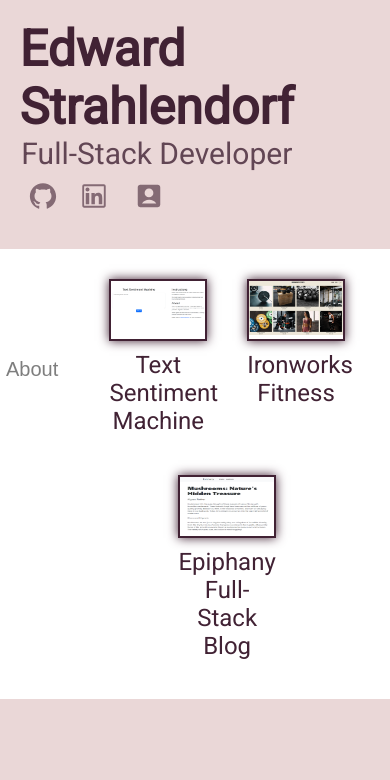
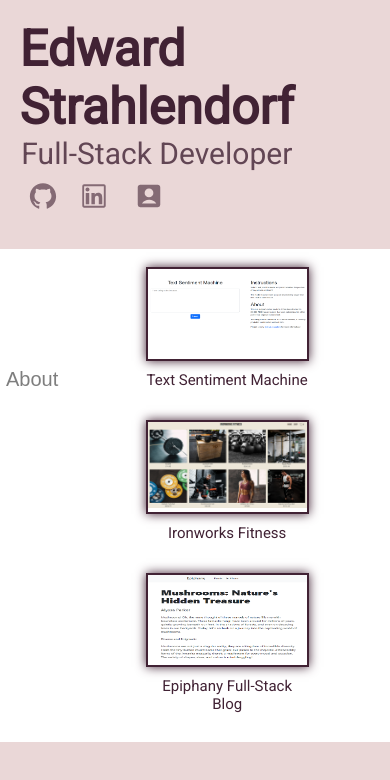
Before and after one commit to Edward-Arth/personal-site, a React (Vite) app: page / in a window 390 px wide. Both pictures are taken after a click on the button "Projects". Shown: the top 780 px of the page. Built offline with nearby package versions, Linux system fonts and the light colour scheme; some icons are missing.

Commit message:
finished draft of all breakpoints

```diff
--- a/src/index.css
+++ b/src/index.css
@@ -10,7 +10,7 @@ body {
     display:flex;
     justify-content: space-between;
     background-color: white;
-    padding-bottom: 5%;
+    padding-bottom: 2%;
 }
 
 .header-con {
@@ -46,7 +46,7 @@ body {
 }
 
 .link-text {
-    font-size: 1.5vw;
+    font-size: 1.2vw;
     opacity:0%;
     font-weight: bold;
 }
@@ -111,8 +111,8 @@ p {
 }
 
 .projects-button-con {
-    padding-right: 7.5%;
-    padding-top: 7.5%;
+    padding-right: 5%;
+    padding-top: 10%;
 }
 
 .projects-button {
@@ -131,22 +131,22 @@ p {
 }
 
 .about-button-con {
-    padding-left:7.5%;
-    padding-top:5%;
+    padding-left:5%;
+    padding-top:10%;
 }
 
 .projects-con {
     display:flex;
     background-color: white;
-    padding-top:2.5%;
     position: absolute;
     width:100%;
-    padding-bottom: 5%;
+    padding-bottom: 2%;
 }
 
 .projects-interior-con {
     display:flex;
     padding-left: 8%;
+    padding-top: 2%;
 }
 
 .project-square {
@@ -165,13 +165,13 @@ p {
 
 .project-images {
     width: 100%;
-    height:14vw;
+    height:15vw;
 }
 
 .project-name {
     text-align: center;
     margin-top: 10px;
-    font-size: 150%;
+    font-size: 1.8vw;
 }
 
 .slide2-enter {
@@ -210,20 +210,32 @@ p {
     transition: transform 500ms;
 }
 
+.about-con, .projects-con {
+    height:485px;
+    min-height: fit-content;
+}
+
+@media (max-width:1100px) {
+    .project-square {
+        margin:10px;
+        width:35%;
+    }
+    .project-images {
+        height: 15vw;
+    }
+    .projects-interior-con {
+        flex-wrap: wrap;
+        justify-content: center;
+        padding-left: 0;
+    }
+}
+
 @media (max-width: 900px) {
     .header-con {
         padding-left: 5%;
     }
     .bio-and-tech {
         padding-left:5%;
-    }
-    .tech-con {
-        width:225px;
-        margin-top: 5px;
-    }
-    .tech-icons {
-        width:50px;
-        height:50px;
     }
     @keyframes moveIcons {
         100% {
@@ -256,15 +268,34 @@ p {
     .bio-copy {
         font-size: 22px;
     }
-
-    .projects-interior-con {
-        flex-wrap: wrap;
-        justify-content: center;
-        padding-left: 0;
-    }
     .about-button-con {
         padding-left: 0;
         padding-top: 20%;
+    }
+
+    .project-name {
+        font-size: 18px;
+    }
+}
+
+@media (max-width: 750px) {
+    .project-square {
+        margin:10px;
+        width:40%;
+    }
+    .project-images {
+        height: 25vw;
+    }
+}
+
+@media (max-width:600px) {
+    .tech-con {
+        width:225px;
+        margin-top: 5px;
+    }
+    .tech-icons {
+        width:50px;
+        height:50px;
     }
 }
 
@@ -274,9 +305,6 @@ p {
     }
     .bio-and-tech {
         padding-left:5%;
-    }
-    .about-con {
-        height: 52vh;
     }
     .name {
         font-size: 50px;
@@ -297,6 +325,23 @@ p {
         padding-right: 0;
         padding-top: 25%;
     }
+
+    .project-name {
+        font-size: 15px;
+    }
+    .project-square {
+        width:50%;
+    }
+    .project-images {
+        height:22vw;
+    }
+
+    .about-button-con {
+        padding-top: 25%;
+    }
+    .projects-con {
+        padding-top: 0;
+    }
 }
 
 @media (max-width:380px) {
```
